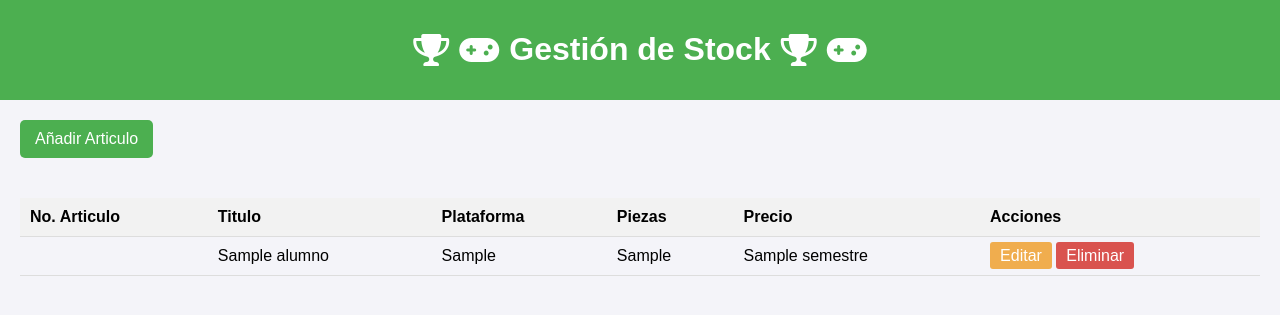
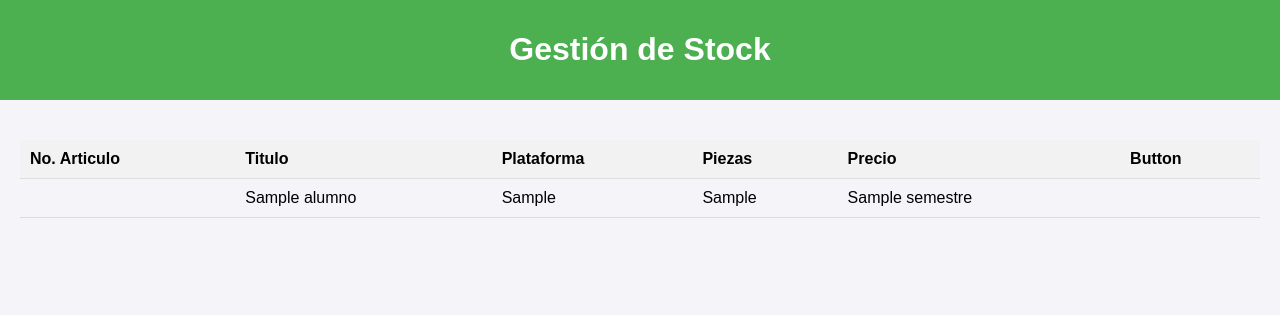
Before and after one commit to Barrrey7u7/crud_personalizado, a Flask app: template templates/index.html in a window 1280 px wide. Shown: the top 315 px of the page. Run offline with Flask 3, Linux system fonts and the light colour scheme; the template is opened without the code that fills it: most values are stand-ins (such as "Sample title", 1, 10 or a date in 2020); parts of the project's set-up code (start-up, migrations or seed data) failed here and were passed over.

Commit message:
Primer commit subir a github

```diff
--- a/templates/index.html
+++ b/templates/index.html
@@ -67,15 +67,12 @@
 </head>
 <body>
     <header>
-        <i class="fas fa-trophy icon"></i> <!-- Trofeo -->
-        <i class="fas fa-gamepad icon"></i>
+
         <h1>Gestión de Stock</h1>
-        <i class="fas fa-trophy icon"></i> <!-- Trofeo -->
-        <i class="fas fa-gamepad icon"></i>
 
     </header>
     <div class="container">
-        <a href="{{ url_for('create_estudiante') }}" class="btn">Añadir Articulo</a>
+
         <table>
             <thead>
                 <tr>
@@ -84,7 +81,7 @@
                     <th>Plataforma</th>
                     <th>Piezas</th>
                     <th>Precio</th>
-                    <th>Acciones</th>
+                    <th>Button</th>
                 </tr>
             </thead>
             <tbody>
@@ -96,8 +93,7 @@
                     <td>{{ alumno.ap_materno }}</td>
                     <td>{{ alumno.semestre }}</td>
                     <td>
-                        <a href="{{ url_for('update_estudiante', no_control=alumno.no_control) }}" class="action-btn">Editar</a>
-                        <a href="{{ url_for('delete_estudiante', no_control=alumno.no_control) }}" class="action-btn delete-btn">Eliminar</a>
+
                     </td>
                 </tr>
                 {% endfor %}
```
